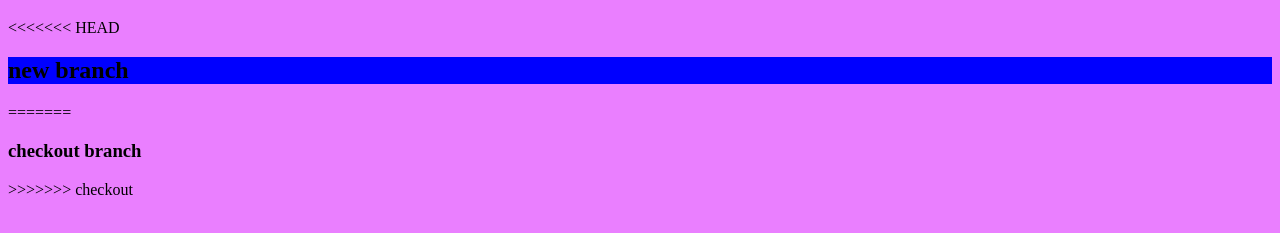
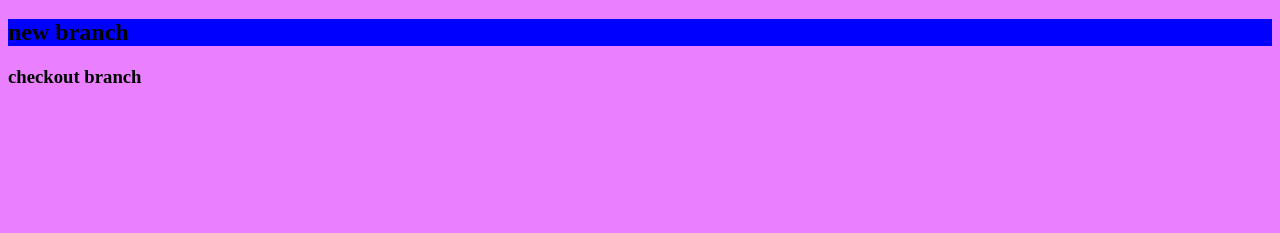
Before and after one commit to abhisheksingh9724/firstREpo, a plain HTML site: page index.html in a window 1280 px wide. Shown: the part 61-294 px from the top of the page. Drawn offline with Linux system fonts and the light colour scheme.

Commit message:
index modified

```diff
--- a/index.html
+++ b/index.html
@@ -11,11 +11,8 @@
 
 <body>
   <h1>git demo page</h1>
-<<<<<<< HEAD
   <h2> new branch</h2>
-=======
   <h3>checkout branch</h3>
->>>>>>> checkout
   <script src="app.js"></script>
 </body>
 
```
